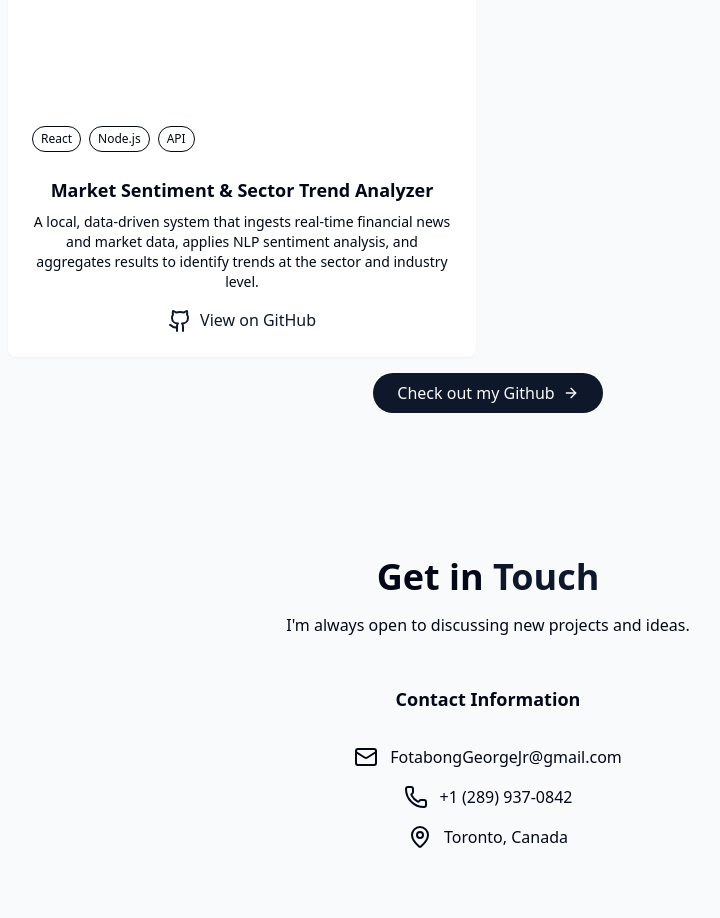
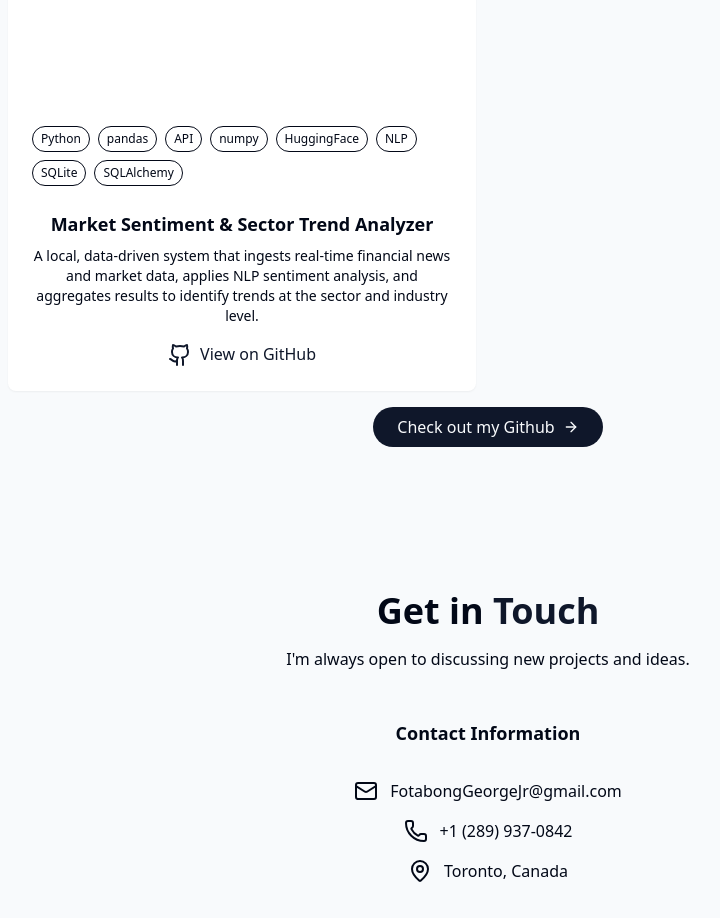
Before and after one commit to gcode33/React-Tailwind-Portfolio, a React (Vite) app: page / in a window 1280 px wide. Shown: the part 4080-4998 px from the top of the page, without its empty margins (152-872 px from the left). Built offline with nearby package versions, Linux system fonts and the light colour scheme.

Commit message:
Fixing issues with the projects

```diff
--- a/src/components/ProjectSection.jsx
+++ b/src/components/ProjectSection.jsx
@@ -22,7 +22,7 @@ const projects = [
         title: "Market Sentiment & Sector Trend Analyzer",
         description: "A local, data-driven system that ingests real-time financial news and market data, applies NLP sentiment analysis, and aggregates results to identify trends at the sector and industry level.",
         image: "",
-        tags: ["React", "Node.js", "API"],
+        tags: ["Python", "pandas", "API", "numpy","HuggingFace","NLP","SQLite","SQLAlchemy"],
         githubUrl: "https://github.com/gcode33/Toronto-Event-finder"
     }
 ]
```
